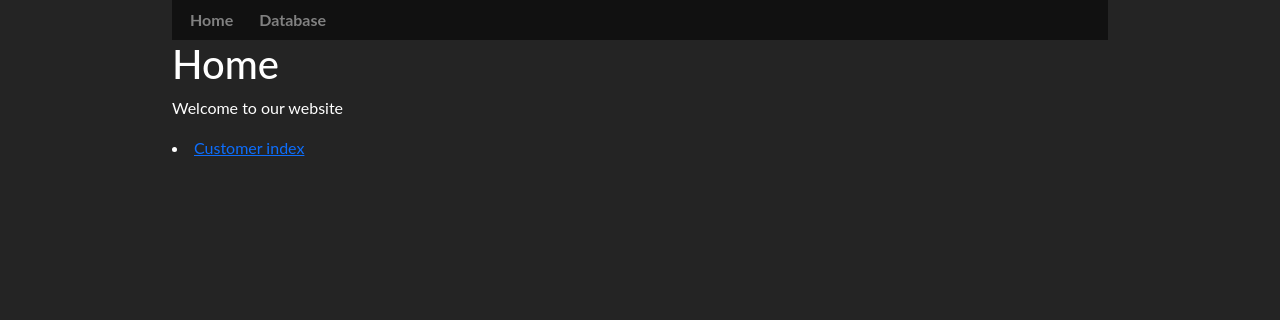
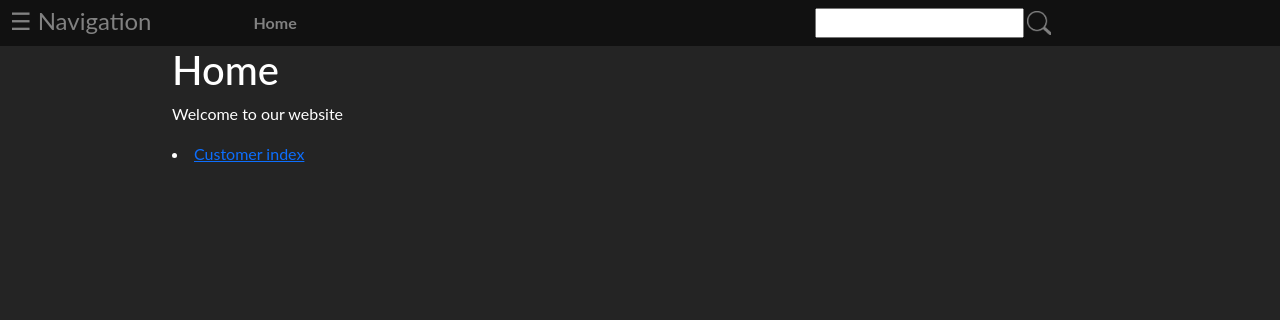
Before and after one commit to vkkGH/Sys-Dev-Project, a PHP site: page /Animal/ in a window 1280 px wide. Shown: the top 320 px of the page. Run offline with PHP 8.4, Linux system fonts and the light colour scheme.

Commit message:
Improved UI, search only works for customer though.

```diff
--- a/app/controllers/Customer.php
+++ b/app/controllers/Customer.php
@@ -8,7 +8,7 @@ class Customer extends \app\core\Controller {
 			$customer = new \app\models\Customer();
 			$data = $customer->getAll();
 			$this->view('Customer/index', $data);
-		}else {
+		} else {
 			$customers = new \app\models\Customer();
 			$data = $customers -> getCustomerBySearch($_POST['csearch']);
 			$this->view('Customer/index', $data);
--- a/app/styles/header.css
+++ b/app/styles/header.css
@@ -7,6 +7,7 @@
 
 .link {
   	padding: 8px;
+	margin-top: 3px;
 	font-weight: bold;
 	color: #818181;
   	text-align: center;
@@ -25,9 +26,23 @@
   	text-decoration: none;
 }
 
+span {
+	float: left;
+	margin-left: 10px;
+	margin-top: 3px;
+	color: #818181;
+	transition: 0.3s;
+}
+
+span:hover {
+	float: left;
+	margin-left: 10px;
+	color: #f1f1f1;
+}
+
 .left > a {
 	float: left;
-	margin-left: 10px;
+	margin-left: 94px;
 }
 
 .right > a {
--- /dev/null
+++ b/app/styles/search.css
@@ -0,0 +1,17 @@
+.search {
+	float: right;
+	padding: 8px;
+	padding-right: 256px;
+}
+
+.searchbtn {
+	width: 24px;
+	height: 24px;
+	position: absolute;
+	margin-top: 3px;
+	margin-left: 3px;
+	background-image:url(img/search.png);
+	background-size: cover;
+	background-color: rgba(255, 255, 255, 0);
+	border: none;
+}
--- a/app/views/Customer/details.php
+++ b/app/views/Customer/details.php
@@ -12,8 +12,11 @@
 </head>
 
 <body>
+
+	<?php $this->view('shared/header'); ?>
+
 	<div class='container'>
-		<?php $this->view('shared/header'); ?>
+
 
 		<?php
 			echo "<h1>$data->first_name $data->last_name</h1>
@@ -27,6 +30,7 @@
 				Payment method: $data->payment_method<p>";
 		?>
 	</div>
+
 </body>
 
 </html>
--- a/app/views/Main/index.php
+++ b/app/views/Main/index.php
@@ -9,13 +9,16 @@
 	<title>Landing page</title>
 
 </head>
+
 <body>
+
+	<?php $this->view('shared/header'); ?>
+
 	<div class='container'>
-		<?php $this->view('shared/header'); ?>
-
 		<h1>Home</h1>
 		<p>Welcome to our website</p>
-		<li><a href='/Customer/index'> Customer index </a></li>
+		<li><a href='/Customer/index'>Customer index</a></li>
 	</div>
+
 </body>
 </html>
--- a/app/views/shared/header.php
+++ b/app/views/shared/header.php
@@ -1,12 +1,13 @@
 <link rel="stylesheet" type="text/css" href="/app/styles/header.css">
 
 <div class="header">
+
 	<div class="left">
+		<?php $this->view('shared/navigation'); ?>
 		<a class="link" href='/Main/index'>Home</a>
-		<a class="link" href='/Customer/index'>Database</a>
 	</div>
 
 	<div class="right">
-
+		<?php $this->view('shared/search'); ?>
 	</div>
 </div>
--- a/app/views/shared/navigation.php
+++ b/app/views/shared/navigation.php
@@ -1,15 +1,4 @@
-<html>
-
-<head>
-
-	<meta name="viewport" content="width=device-width, initial-scale=1">
-
-	<link rel="stylesheet" type="text/css" href="/app/styles/general.css">
 <link rel="stylesheet" type="text/css" href="/app/styles/navigation.css">
-
-</head>
-
-<body>
 
 <div id="mySidenav" class="sidenav">
 	<a href="javascript:void(0)" class="closebtn" onclick="closeNav()">&times;</a>
@@ -21,7 +10,7 @@
 	<a href='/Category/getSenior'> Senior Category </a>
 </div>
 
-	<span style="font-size:30px;cursor:pointer" onclick="openNav()">&#9776; Navigation</span>
+<span style="font-size:24px;cursor:pointer" onclick="openNav()">&#9776; Navigation</span>
 
 <script>
 	function openNav() {
@@ -32,7 +21,3 @@
 		document.getElementById("mySidenav").style.width = "0";
 	}
 </script>
-
-</body>
-
-</html>
--- a/app/views/shared/search.php
+++ b/app/views/shared/search.php
@@ -1,8 +1,6 @@
 <link rel="stylesheet" type="text/css" href="/app/styles/search.css">
 
 <div class='search'>
-	<form method="post" action='/Items/search'>
-	<input type="text" name="search" id='searchbar' size=45px />
-	<input type="submit" value="Search" id='button'/>
-	</form>
+	<input type="search" id="csearch" name="csearch">
+	<button type="submit" name="search" class="searchbtn"></button><br>
 </div>
```
Also changed, not shown: app/views/Customer/index.php (+5 -23 lines), app/views/shared/clock.php (deleted, +0 -9 lines), app/styles/img/index.jpg (added), app/styles/img/search.png (added), app/styles/img/search1.png (added). Lines whose indentation alone changed are shown as unchanged.
